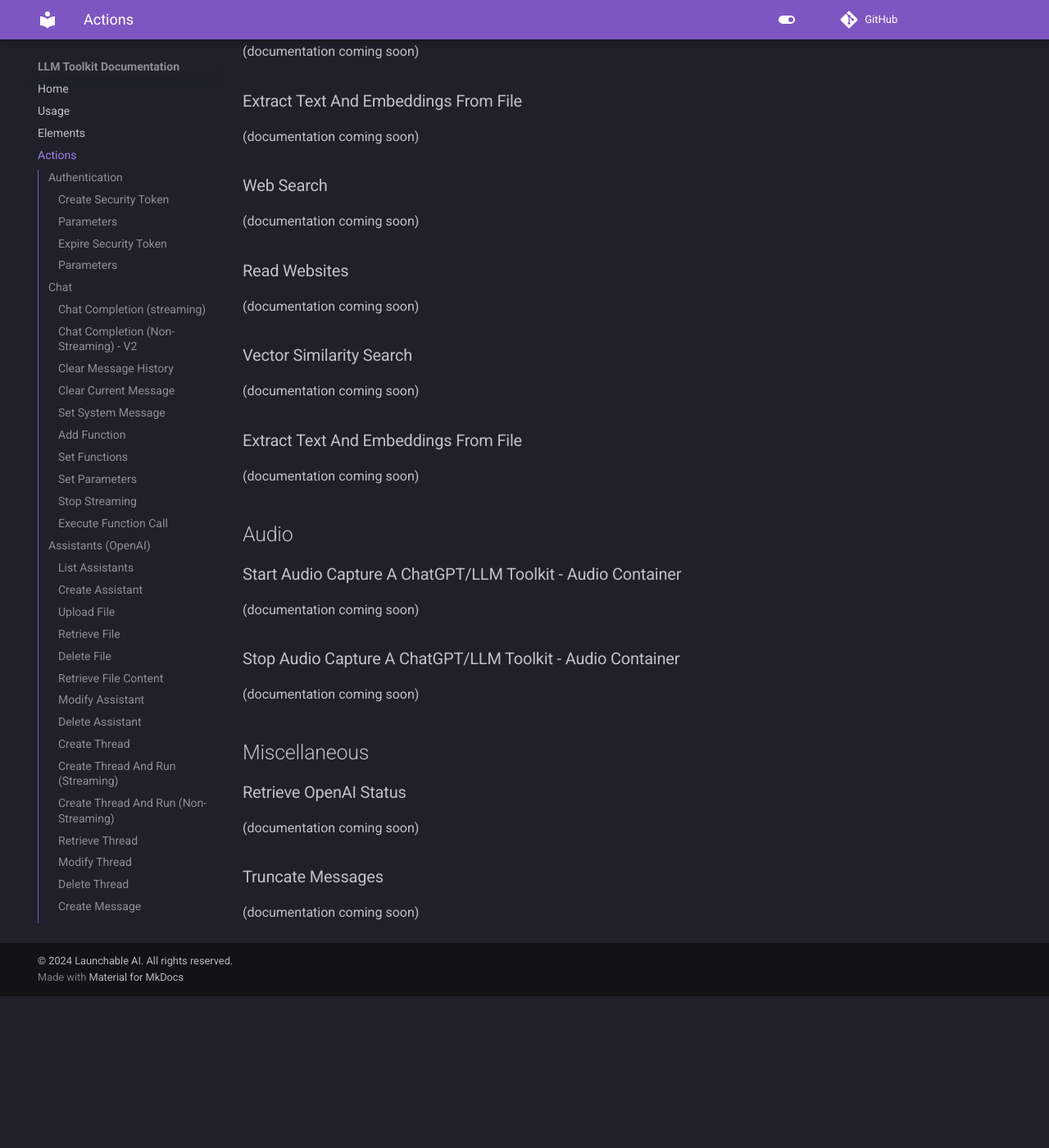
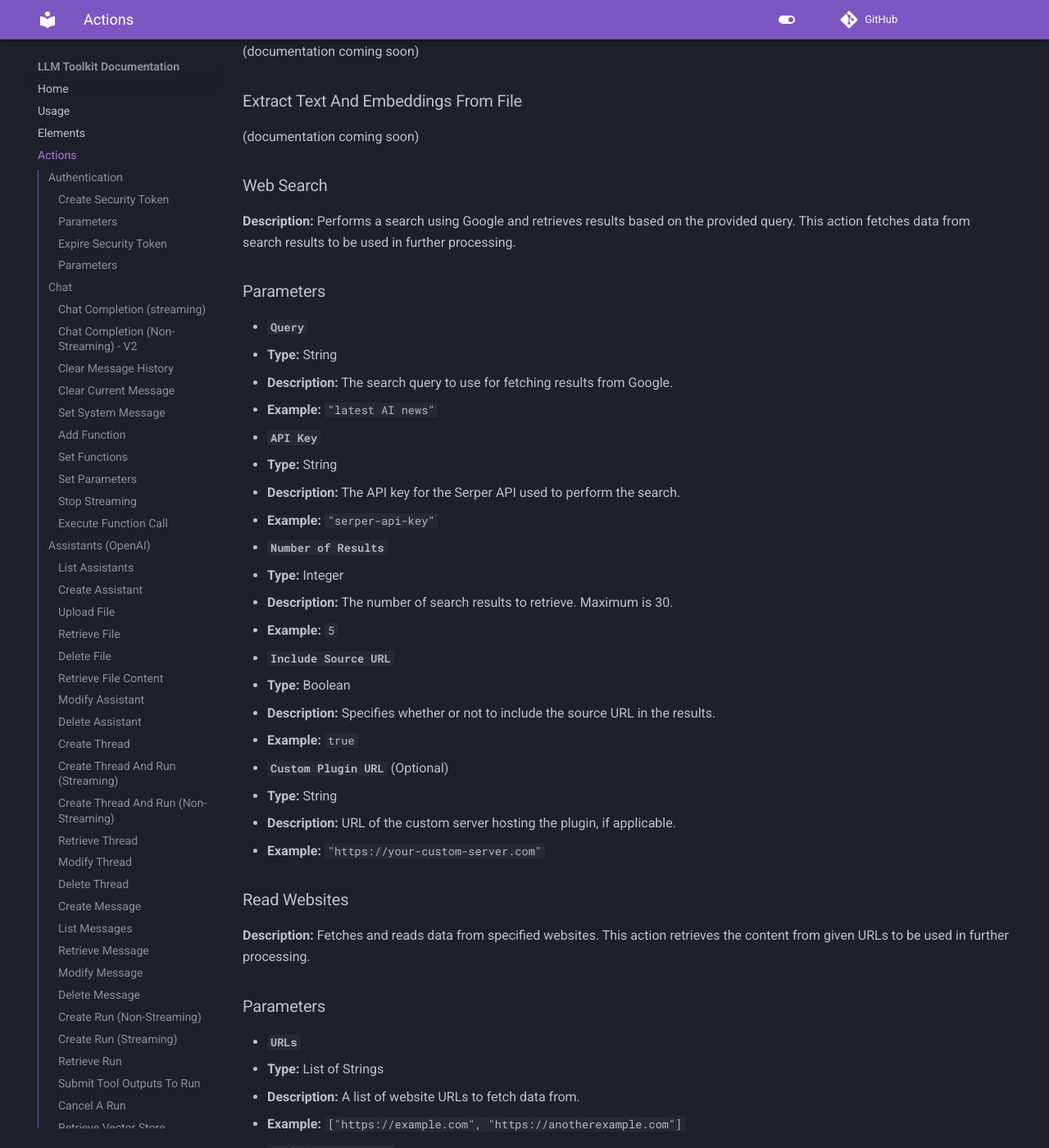
Before and after one commit to Launchable-AI/llm-toolkit-docs, an MkDocs documentation site: the page built from docs/actions.md, in a window 1280 px wide and 1400 px high, scrolled down 6557 px. Shown: the whole window at 82% size. Built offline with MkDocs 1.6.1 and Material for MkDocs 9.7.7, drawn with Linux system fonts in a browser that asks for light colours; comment, search, counter and statistics services are not loaded; before the commit the page ends 7772 px from its top, so only the background shows below that; some of the changed text lies outside the part shown.

Commit message:
Update actions.md

```diff
--- a/docs/actions.md
+++ b/docs/actions.md
@@ -251,11 +251,57 @@
 
 ### Web Search
 
-(documentation coming soon)
+**Description:** Performs a search using Google and retrieves results based on the provided query. This action fetches data from search results to be used in further processing.
+
+### Parameters
+
+- **`Query`**
+  - **Type:** String
+  - **Description:** The search query to use for fetching results from Google.
+  - **Example:** `"latest AI news"`
+
+- **`API Key`**
+  - **Type:** String
+  - **Description:** The API key for the Serper API used to perform the search.
+  - **Example:** `"serper-api-key"`
+
+- **`Number of Results`**
+  - **Type:** Integer
+  - **Description:** The number of search results to retrieve. Maximum is 30.
+  - **Example:** `5`
+
+- **`Include Source URL`**
+  - **Type:** Boolean
+  - **Description:** Specifies whether or not to include the source URL in the results.
+  - **Example:** `true`
+
+- **`Custom Plugin URL`** (Optional)
+  - **Type:** String
+  - **Description:** URL of the custom server hosting the plugin, if applicable.
+  - **Example:** `"https://your-custom-server.com"`
 
 ### Read Websites
 
-(documentation coming soon)
+
+**Description:** Fetches and reads data from specified websites. This action retrieves the content from given URLs to be used in further processing.
+
+### Parameters
+
+- **`URLs`**
+  - **Type:** List of Strings
+  - **Description:** A list of website URLs to fetch data from.
+  - **Example:** `["https://example.com", "https://anotherexample.com"]`
+
+- **`Include Source URL`**
+  - **Type:** Boolean
+  - **Description:** Specifies whether or not to include the source URL in the retrieved content.
+  - **Example:** `true`
+
+- **`Custom Plugin URL`** (Optional)
+  - **Type:** String
+  - **Description:** URL of the custom server hosting the plugin, if applicable.
+  - **Example:** `"https://your-custom-server.com"`
+
 
 ### Vector Similarity Search
 
```
